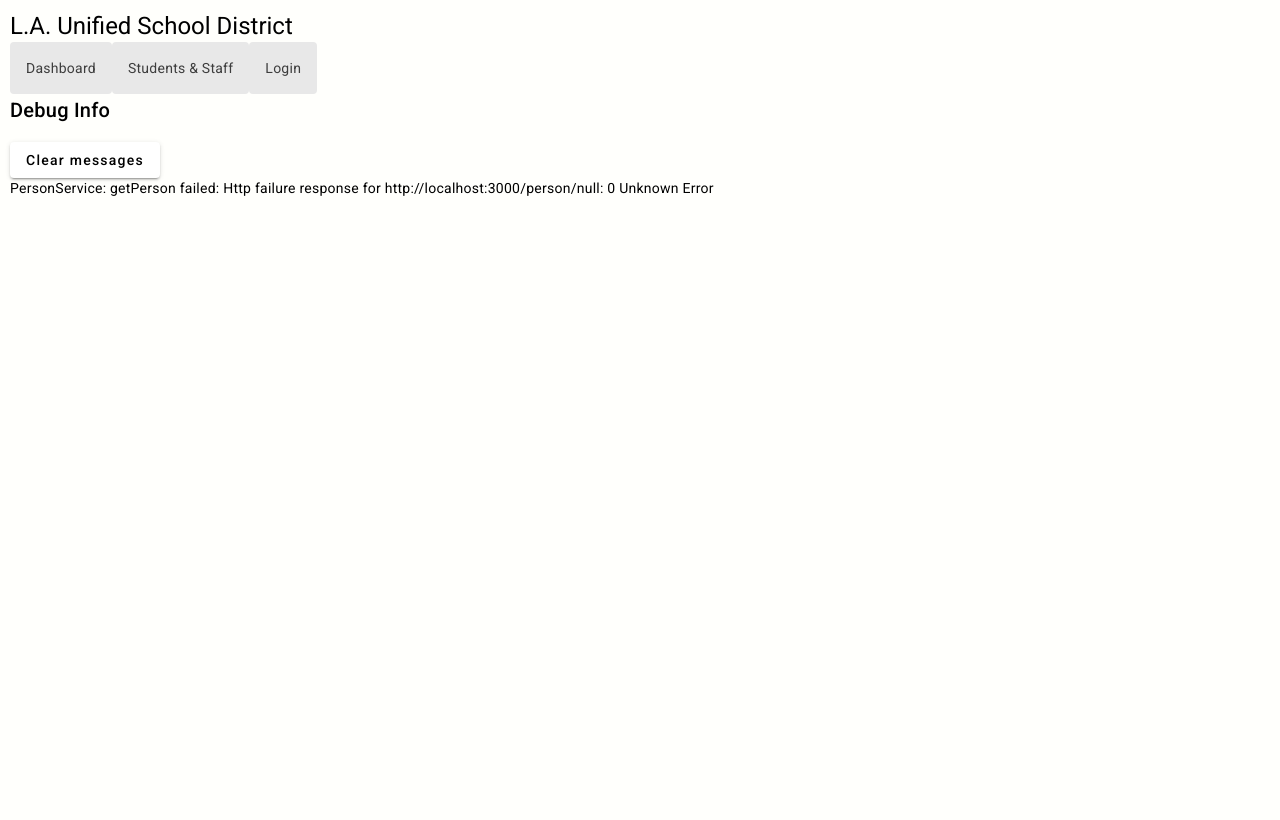
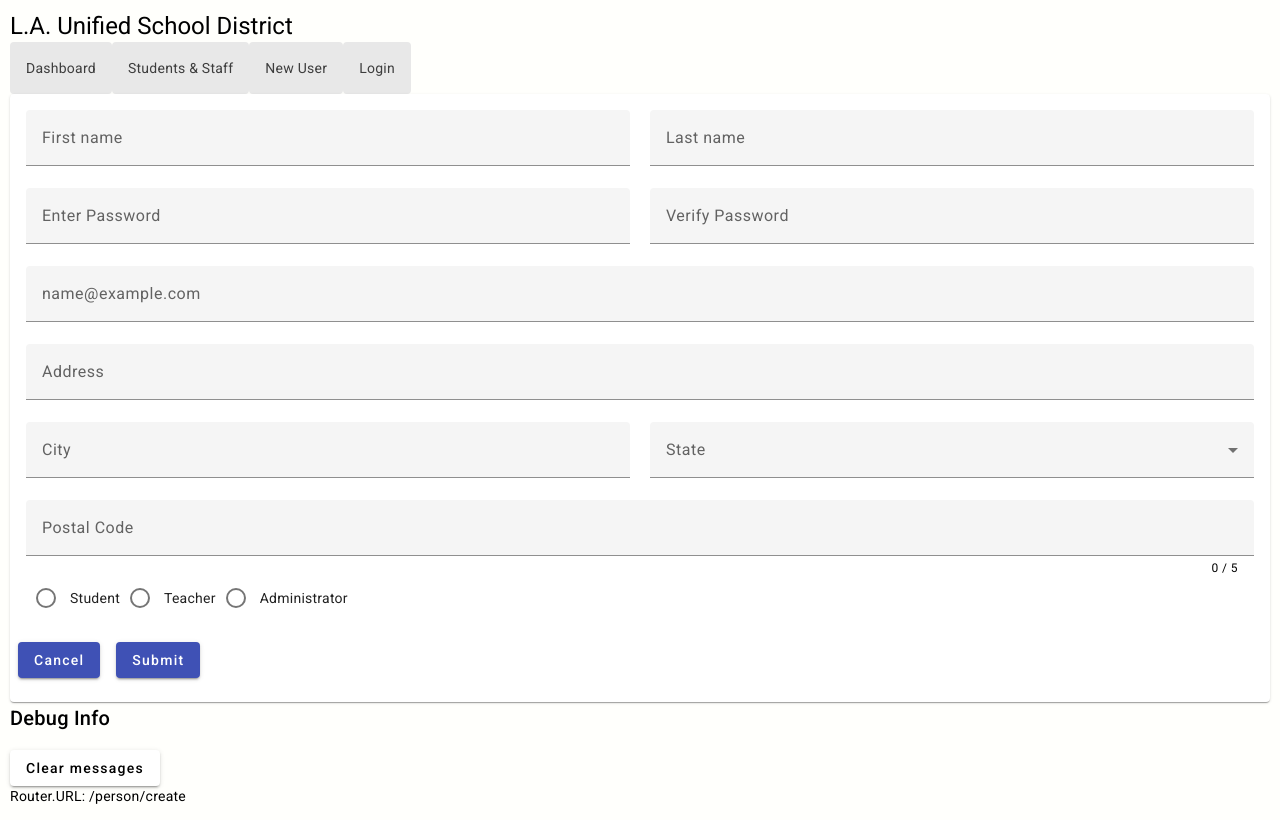
Before and after one commit to otacsum/d-team-frontend, an Angular app: page /person/create in a window 1280 px wide. Built offline with nearby package versions, Linux system fonts and the light colour scheme; no server answers.

Commit message:
Add ability to create new person.

```diff
--- a/src/app/app.component.html
+++ b/src/app/app.component.html
@@ -3,6 +3,7 @@
 <nav>
     <a routerLink="/dashboard">Dashboard</a>
     <a routerLink="/people">Students & Staff</a>
+    <a routerLink="/person/create">New User</a>
     <a routerLink="/login">Login</a>
 </nav>
 
--- a/src/app/interfaces/person.interface.ts
+++ b/src/app/interfaces/person.interface.ts
@@ -8,6 +8,7 @@
     city: string;
     state_abbreviation: string;
     zip_code: number;
+    pass_hash?: string;
     is_active: boolean;
     createdAt: string;
     updatedAt: string;
--- a/src/app/interfaces/success.interface.ts
+++ b/src/app/interfaces/success.interface.ts
@@ -1,4 +1,6 @@
 export interface Success {
-    success: boolean;
+    id?: string;
+    createdAt?: string;
+    success?: boolean;
     message?: string;
 }
--- a/src/app/people/people.component.html
+++ b/src/app/people/people.component.html
@@ -14,10 +14,10 @@
                 <mat-icon *ngIf="expandedPerson === person">keyboard_arrow_up</mat-icon>
             </button>
             <button mat-icon-button routerLink="/person/detail/{{person.id}}" aria-label="edit person">
-                <mat-icon aria-hidden="false" aria-label="pencil icon" fontIcon="edit"></mat-icon>
+                <mat-icon fontIcon="edit"></mat-icon>
             </button>
             <button mat-icon-button aria-label="delete person">
-                <mat-icon aria-hidden="false" aria-label="trashcan icon" fontIcon="delete"></mat-icon>
+                <mat-icon fontIcon="delete"></mat-icon>
             </button>
         </td>
     </ng-container>
--- a/src/app/people/people.service.ts
+++ b/src/app/people/people.service.ts
@@ -49,4 +49,17 @@
                 catchError(this.messageHandler.handleError<Success>('PersonService: error'))
             );
     }
+
+    createPerson(person: Person): Observable<Success> {
+        return this.http.post<Success>(this.personUrl, person)
+            .pipe(
+                tap((successPayload: Success) => {
+                    this.messageHandler
+                        .log(`PersonService: Person ID (${successPayload.id}) created`);
+                    this.messageHandler
+                        .log(`PersonService: Created? ${successPayload.success}`);
+                }),
+                catchError(this.messageHandler.handleError<Success>('PersonService: error'))
+            );
+    }
 }
--- a/src/app/people/person-detail/person-detail.component.html
+++ b/src/app/people/person-detail/person-detail.component.html
@@ -1,11 +1,12 @@
-<div *ngIf="person">
+<div>
     <form [formGroup]="personForm" novalidate (ngSubmit)="onSubmit()">
         <mat-card>
             <mat-card-content>
                 <div class="row">
                     <div class="col">
                         <mat-form-field class="full-width">
-              <input matInput placeholder="First name" formControlName="firstName" [(ngModel)]="person.first_name">
+                            <input matInput placeholder="First name" formControlName="firstName"
+                                [(ngModel)]="person.first_name">
                             <mat-error *ngIf="personForm.controls['firstName'].hasError('required')">
                                 First name is <strong>required</strong>
                             </mat-error>
@@ -13,17 +14,60 @@
                     </div>
                     <div class="col">
                         <mat-form-field class="full-width">
-              <input matInput placeholder="Last name" formControlName="lastName" [(ngModel)]="person.last_name">
+                            <input matInput placeholder="Last name" formControlName="lastName"
+                                [(ngModel)]="person.last_name">
                             <mat-error *ngIf="personForm.controls['lastName'].hasError('required')">
                                 Last name is <strong>required</strong>
                             </mat-error>
                         </mat-form-field>
                     </div>
+                </div><div class="row" *ngIf="isCreateUser">
+                    <div class="col">
+                        <mat-form-field class="full-width">
+                            <input matInput placeholder="Enter Password" formControlName="password"
+                                [(ngModel)]="person.pass_hash">
+                            <mat-error *ngIf="personForm.controls['password'].hasError('required')">
+                                Password is <strong>required</strong>
+                            </mat-error>
+                        </mat-form-field>
                     </div>
+                    <div class="col">
+                        <mat-form-field class="full-width">
+                            <input matInput placeholder="Verify Password" formControlName="password">
+                            <mat-error *ngIf="personForm.controls['password'].hasError('required')">
+                                Password is <strong>required</strong>
+                            </mat-error>
+                        </mat-form-field>
+                    </div>
+                </div>
+                <div class="row" *ngIf="isCreateUser || (person.email.indexOf('@test.test') < 0);else test_user">
+                    <div class="col"><mat-form-field class="full-width">
+                            <input matInput placeholder="name@example.com" formControlName="email"
+                                [(ngModel)]="person.email">
+                            <mat-error *ngIf="personForm.controls['email'].hasError('required')">
+                                E-mail address is <strong>required</strong>
+                            </mat-error>
+                        </mat-form-field>
+                    </div>
+                </div>
+                <ng-template #test_user>
                     <div class="row">
                         <div class="col">
                             <mat-form-field class="full-width">
-              <input matInput placeholder="Address" formControlName="address" [(ngModel)]="person.street_address">
+                                <input matInput placeholder="name@example.com" formControlName="email"
+                                    [(ngModel)]="person.email" [readonly]="true">
+                                <mat-hint>
+                                    Test user e-mail addresses are read-only
+                                </mat-hint>
+                            </mat-form-field>
+                        </div>
+                    </div>
+                </ng-template>
+                <div class="row">
+                    <div class="col">
+                        <mat-form-field class="full-width">
+                            <input matInput placeholder="Address" formControlName="address"
+                                [(ngModel)]="person.street_address">
                             <mat-error *ngIf="personForm.controls['address'].hasError('required')">
                                 Address is <strong>required</strong>
                             </mat-error>
@@ -41,7 +85,8 @@
                     </div>
                     <div class="col">
                         <mat-form-field class="full-width">
-              <mat-select placeholder="State" formControlName="state" [(value)]="person.state_abbreviation" [ngModel]="person.state_abbreviation">
+                            <mat-select placeholder="State" formControlName="state"
+                                [(value)]="person.state_abbreviation" [ngModel]="person.state_abbreviation">
                                 <mat-option *ngFor="let state of states" [value]="state.abbreviation">
                                     {{ state.name }}
                                 </mat-option>
@@ -55,7 +100,8 @@
                 <div class="row">
                     <div class="col">
                         <mat-form-field class="full-width">
-              <input matInput #postalCode maxlength="5" placeholder="Postal Code" type="number" formControlName="postalCode" [(ngModel)]="person.zip_code">
+                            <input matInput #postalCode maxlength="5" placeholder="Postal Code" type="number"
+                                formControlName="postalCode" [(ngModel)]="person.zip_code">
                             <mat-hint align="end">{{postalCode.value.length}} / 5</mat-hint>
                         </mat-form-field>
                     </div>
@@ -71,7 +117,8 @@
                 </div>
             </mat-card-content>
             <mat-card-actions>
-        <button mat-raised-button class="formButton" color="primary"  type="button" (click)="goBack()">Cancel</button>
+                <button mat-raised-button class="formButton" color="primary" type="button"
+                    (click)="goBack()">Cancel</button>
                 <button mat-raised-button class="formButton" color="primary" type="submit">Submit</button>
             </mat-card-actions>
         </mat-card>
--- a/src/app/people/person-detail/person-detail.component.ts
+++ b/src/app/people/person-detail/person-detail.component.ts
@@ -25,9 +25,13 @@
     ) {}
 
 
+    isCreateUser = (this.router.url == '/person/create');
+
     personForm = this.fb.group({
         firstName: [null, Validators.required],
         lastName: [null, Validators.required],
+        password: [null, Validators.required],
+        email: [null, Validators.required],
         address: [null, Validators.required],
         city: [null, Validators.required],
         state: [null, Validators.required],
@@ -100,7 +104,11 @@
     ];
 
     ngOnInit(): void {
+        if (!this.isCreateUser) {
             this.getPerson();
+        }
+        this.messageHandler
+            .log(`Router.URL: ${this.router.url}`);
     }
 
     @Input() person = {} as Person;
@@ -117,6 +125,19 @@
 
     onSubmit(): void {
         const id = String(this.route.snapshot.paramMap.get('id'));
+        if (this.isCreateUser) {
+            this.peopleService.createPerson(this.person)
+                .subscribe(result => {
+                    if (result.success) {
+                        this.messageHandler
+                            .log(`Create Person: Success, redirecting to all people.`);
+                        this.router.navigate(['/people']);
+                    } else {
+                        this.messageHandler
+                            .log(`Create Person: Error: ${result.message}`);
+                    }
+                });
+        } else {
             this.peopleService.updatePerson(id, this.person)
                 .subscribe(result => {
                     if (result.success) {
@@ -125,9 +146,11 @@
                         this.router.navigate(['/people']);
                     } else {
                         this.messageHandler
-                        .log(`Update Person: Message: ${result.message}`);
+                            .log(`Update Person: Error: ${result.message}`);
                     }
                 });
         }
 
     }
+
+}
```
Lines whose indentation alone changed are shown as unchanged.
